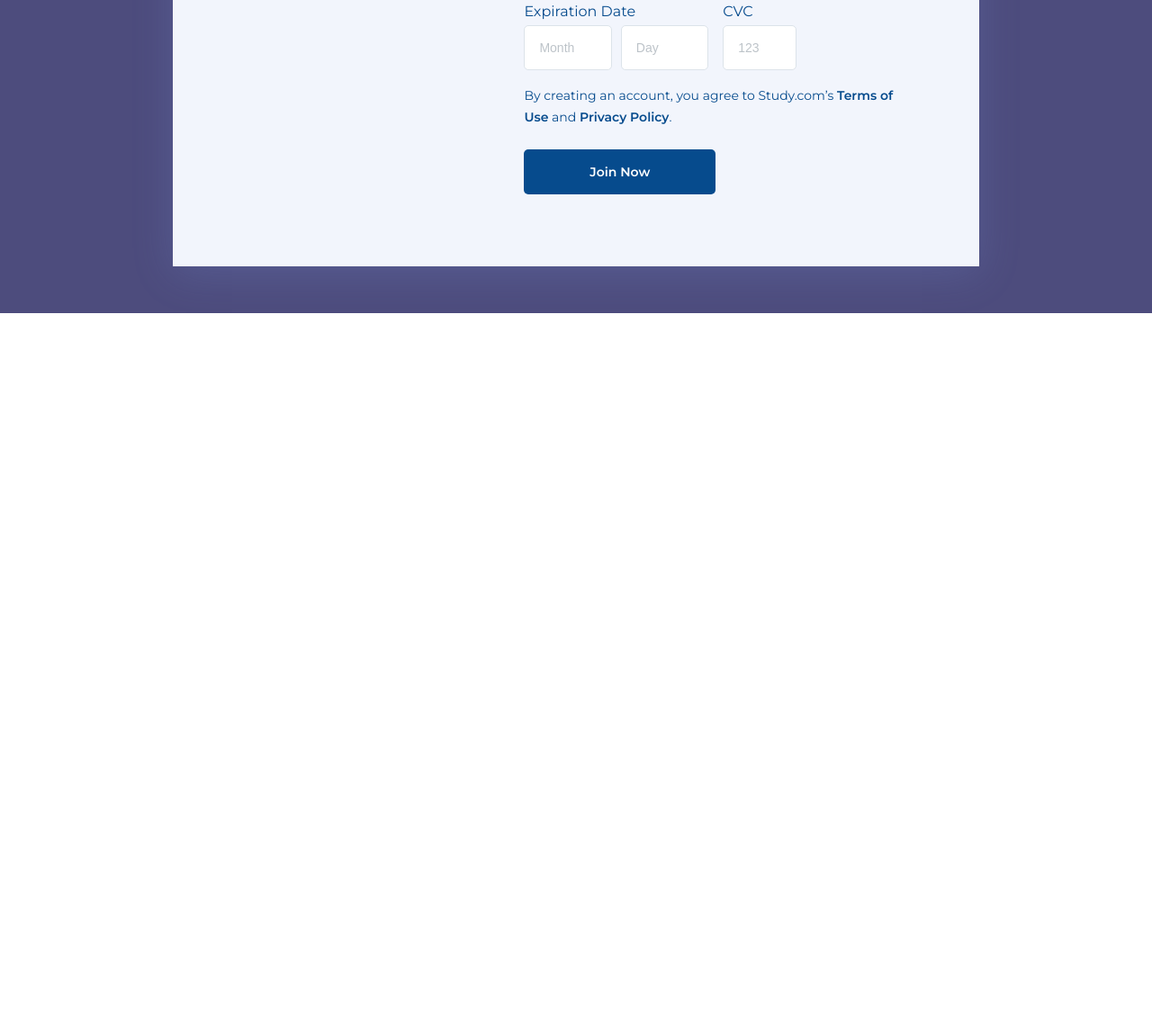
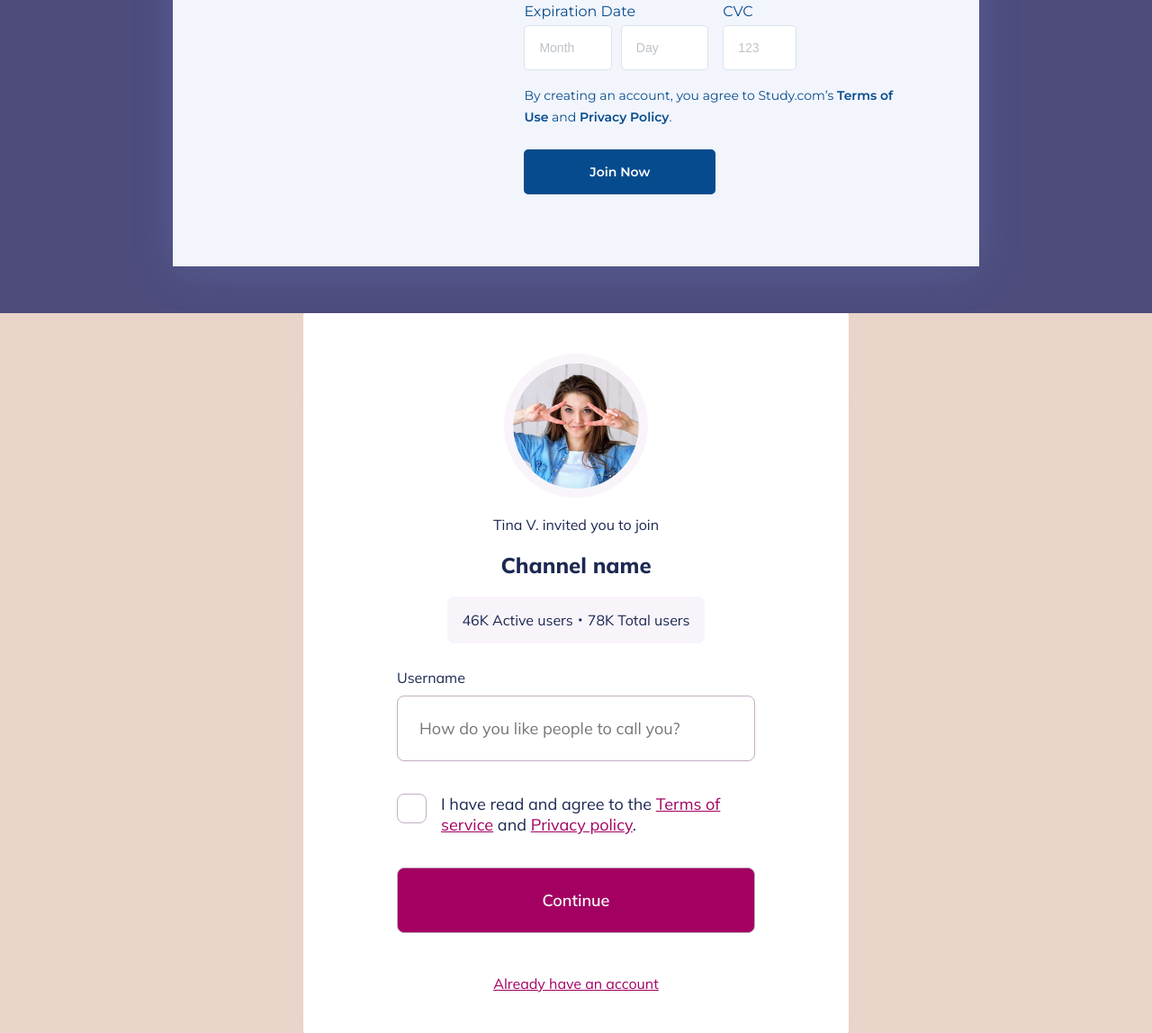
Before and after one commit to firdausthedev/daily-UI, a plain HTML site: page index.html in a window 1280 px wide. Shown: the part 2132-3280 px from the top of the page at 90% size. Before the commit the page ends 2480 px from the top, so only its background shows below. Drawn offline with Linux system fonts and the light colour scheme.

Commit message:
add sign-up-1
add sign-up-1

```diff
--- a/css/main.css
+++ b/css/main.css
@@ -2,6 +2,7 @@
 @import url('https://fonts.googleapis.com/css2?family=Merriweather:wght@900&display=swap');
 @import url('https://fonts.googleapis.com/css2?family=Poppins:wght@500;600&display=swap');
 @import url('https://fonts.googleapis.com/css2?family=Montserrat:wght@400;600&display=swap');
+@import url('https://fonts.googleapis.com/css2?family=Mulish:wght@400;600;800&display=swap');
 
 * {
   margin: 0;
@@ -792,3 +793,202 @@ body::-webkit-scrollbar {
   justify-content: center;
   align-items: center;
 }
+
+.sign-up-1 {
+  height: 100vh;
+  overflow: hidden;
+  background: #e9d5ca;
+  display: flex;
+  justify-content: center;
+  align-items: center;
+  font-family: 'Mulish', sans-serif;
+}
+
+.sign-up-1 > .container {
+  display: flex;
+  flex-direction: column;
+  align-items: center;
+  padding: 64px 104px;
+  gap: 20px;
+  background: #ffffff;
+  box-shadow: 0px 44px 84px -60px rgba(113, 19, 160, 0.09);
+  border-radius: 24px;
+}
+
+.sign-up-1 .container .user-profile {
+  width: 10rem;
+  height: 10rem;
+  border: 10px solid #f8f4fa;
+  border-radius: 50%;
+}
+.sign-up-1 .container h5 {
+  font-style: normal;
+  font-weight: 400;
+  font-size: 16px;
+  line-height: 20px;
+  text-align: center;
+  color: #1c2852;
+}
+.sign-up-1 .container h4 {
+  font-style: normal;
+  font-weight: 800;
+  font-size: 24px;
+  line-height: 30px;
+  text-align: center;
+  color: #1c2852;
+}
+
+.sign-up-1 .container h4 + p {
+  font-weight: 400;
+  font-size: 16px;
+  line-height: 20px;
+  text-align: center;
+  color: #1c2852;
+  padding: 16px;
+  background: #f8f4fa;
+  border-radius: 8px;
+}
+
+.sign-up-1 .container .form {
+  display: flex;
+  width: 100%;
+  gap: 10px;
+  flex-direction: column;
+  margin-top: 0.5rem;
+}
+
+.sign-up-1 .container .form label {
+  font-style: normal;
+  font-weight: 400;
+  font-size: 16px;
+  line-height: 20px;
+  color: #1c2852;
+}
+
+.sign-up-1 .container .form input {
+  font-style: normal;
+  font-weight: 400;
+  font-size: 18px;
+  line-height: 23px;
+  padding: 24px;
+  color: #1c2852;
+  background: #ffffff;
+  border: 1px solid #c2adc2;
+  border-radius: 8px;
+  outline: none;
+  font-family: 'Mulish', sans-serif;
+}
+
+.sign-up-1 .container .tnc {
+  margin: 1rem 0;
+  display: flex;
+  gap: 14px;
+}
+.sign-up-1 .container .tnc .container {
+  display: block;
+  position: relative;
+  padding-left: 35px;
+  margin-bottom: 12px;
+  cursor: pointer;
+  font-size: 22px;
+  -webkit-user-select: none;
+  -moz-user-select: none;
+  -ms-user-select: none;
+  user-select: none;
+}
+
+.sign-up-1 .container .tnc .container input {
+  position: absolute;
+  opacity: 0;
+  cursor: pointer;
+  height: 33px;
+  width: 33px;
+  top: 0;
+  left: 0;
+  z-index: 1;
+}
+
+.sign-up-1 .container .tnc .container .checkmark {
+  position: absolute;
+  top: 0;
+  left: 0;
+  height: 33px;
+  width: 33px;
+  background: #ffffff;
+  border: 1px solid #c2adc2;
+  border-radius: 8px;
+}
+
+.sign-up-1 .container .tnc .container:hover input ~ .checkmark {
+  background-color: #c2adc2;
+}
+
+.sign-up-1 .container .tnc .container input:checked ~ .checkmark {
+  background-color: #c2adc2;
+}
+
+.sign-up-1 .container .tnc .container .checkmark:after {
+  content: '';
+  position: absolute;
+  display: none;
+}
+
+.sign-up-1 .container .tnc .container input:checked ~ .checkmark:after {
+  display: block;
+}
+
+.sign-up-1 .container .tnc .container .checkmark:after {
+  left: 11px;
+  top: 5px;
+  width: 6px;
+  height: 14px;
+  border: solid white;
+  border-width: 0 3px 3px 0;
+  -webkit-transform: rotate(45deg);
+  -ms-transform: rotate(45deg);
+  transform: rotate(45deg);
+}
+
+.sign-up-1 .container .tnc p {
+  font-style: normal;
+  font-weight: 400;
+  font-size: 18px;
+  line-height: 23px;
+  color: #1c2852;
+  width: 349px;
+}
+
+.sign-up-1 .container .tnc p span {
+  text-decoration-line: underline;
+  color: #a30062;
+}
+
+.sign-up-1 .container .tnc + div {
+  background: red;
+  width: 100%;
+  display: flex;
+  align-items: center;
+  justify-content: center;
+  padding: 24px;
+  background: #a30062;
+  border: 1px solid #c2adc2;
+  border-radius: 8px;
+}
+
+.sign-up-1 .container .tnc + div a {
+  font-weight: 600;
+  font-size: 18px;
+  line-height: 23px;
+  color: #ffffff;
+  text-decoration: none;
+}
+
+.sign-up-1 .container .tnc + div + a {
+  font-style: normal;
+  font-weight: 400;
+  font-size: 16px;
+  text-align: center;
+  text-decoration-line: underline;
+  color: #a30062;
+  margin-top: 1.6rem;
+}
--- a/index.html
+++ b/index.html
@@ -461,5 +461,37 @@
         </div>
       </div>
     </section>
+
+    <section class="sign-up-1">
+      <div class="container">
+        <img src="img/sign-up-1/user.png" alt="user" class="user-profile" />
+        <h5>Tina V. invited you to join</h5>
+        <h4>Channel name</h4>
+        <p>46K Active users・78K Total users</p>
+        <div class="form">
+          <label for="usernmae">Username</label>
+          <input
+            type="text"
+            placeholder="How do you like people to call you?"
+          />
+        </div>
+
+        <div class="tnc">
+          <div class="container">
+            <input type="checkbox" value="tnc" />
+            <span class="checkmark"></span>
+          </div>
+          <p>
+            I have read and agree to the <span>Terms of service</span> and
+            <span>Privacy policy</span>.
+          </p>
+        </div>
+        <div>
+          <a href="#">Continue</a>
+        </div>
+
+        <a href="#">Already have an account</a>
+      </div>
+    </section>
   </body>
 </html>
```
Also changed, not shown: img/sign-up-1/user.png (added), readme.md.
